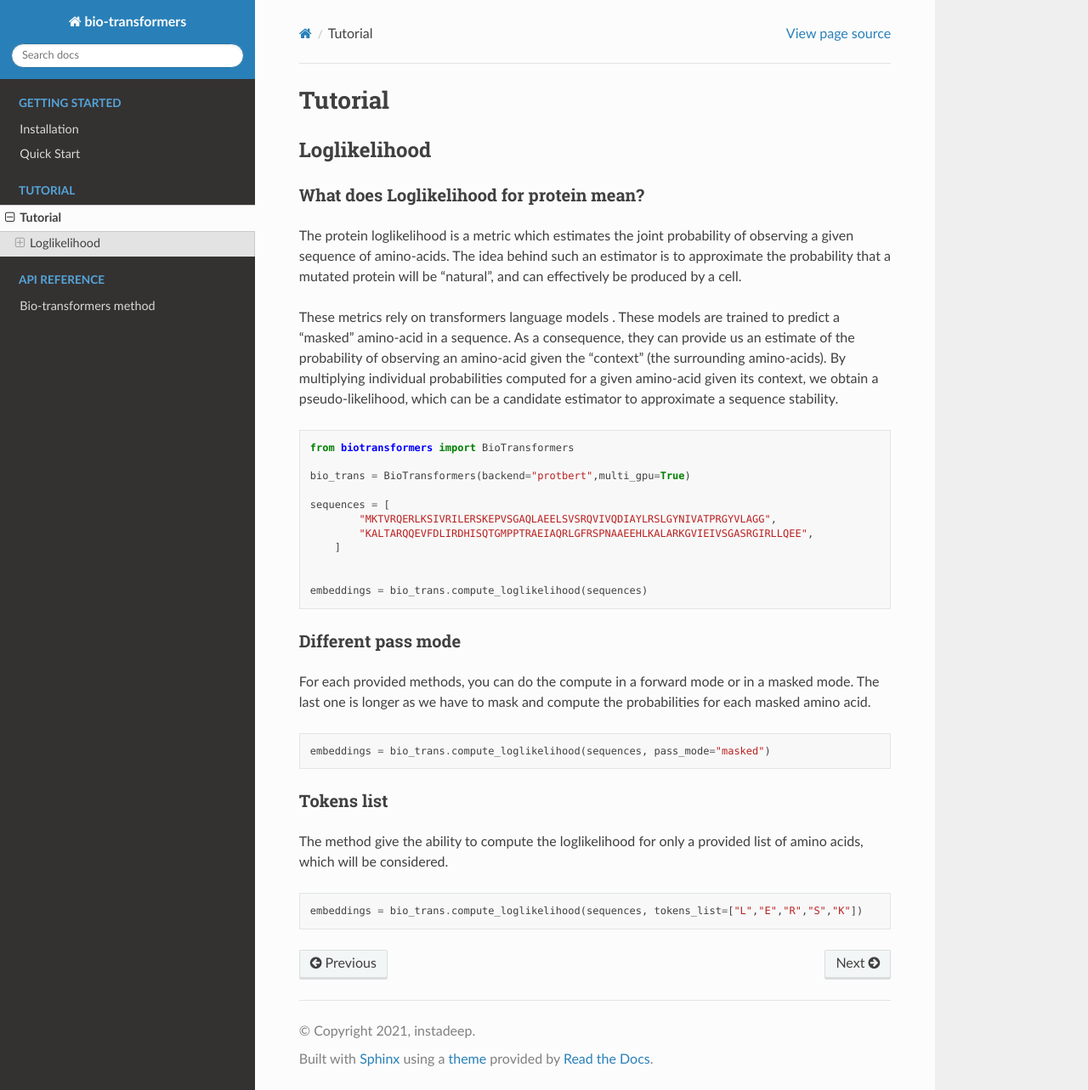
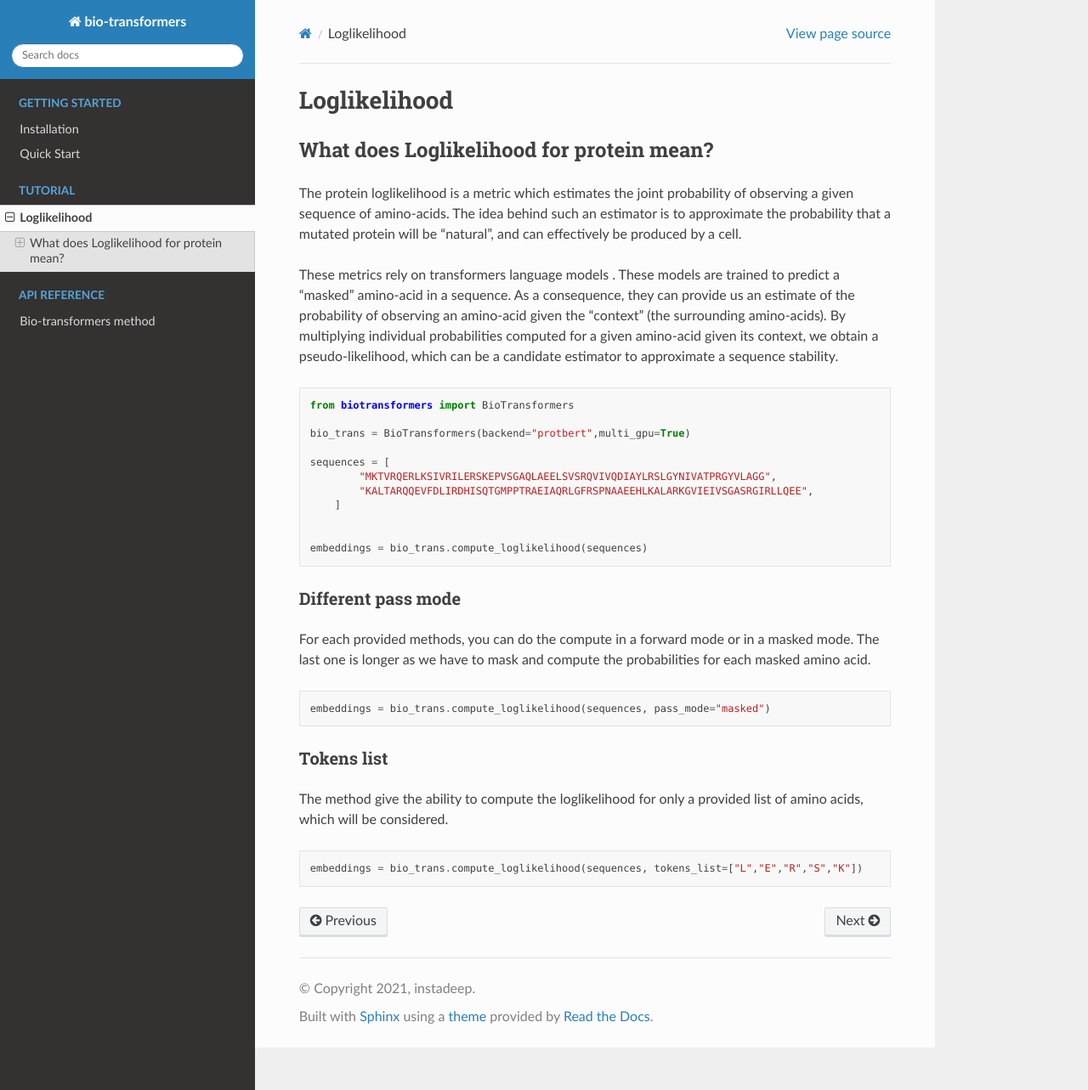
Before and after one commit to DeepChainBio/bio-transformers, a Sphinx documentation site: the page built from docs/source/tutorial/loglikelihood.md, in a window 1280 px wide and 1283 px high. Shown: the whole window at 85% size. Built offline with Sphinx 7.4.7 and the Read the Docs theme 2.0.0, drawn with Linux system fonts in a browser that asks for light colours.

Commit message:
fix tutorial section

```diff
--- a/docs/source/tutorial/loglikelihood.md
+++ b/docs/source/tutorial/loglikelihood.md
@@ -1,8 +1,6 @@
-# Tutorial
+# Loglikelihood
 
-## Loglikelihood
-
-### What does Loglikelihood for protein mean?
+## What does Loglikelihood for protein mean?
 
 The protein loglikelihood is a metric which estimates the joint probability of
 observing a given sequence of amino-acids. The idea behind such an estimator is to approximate the
```
